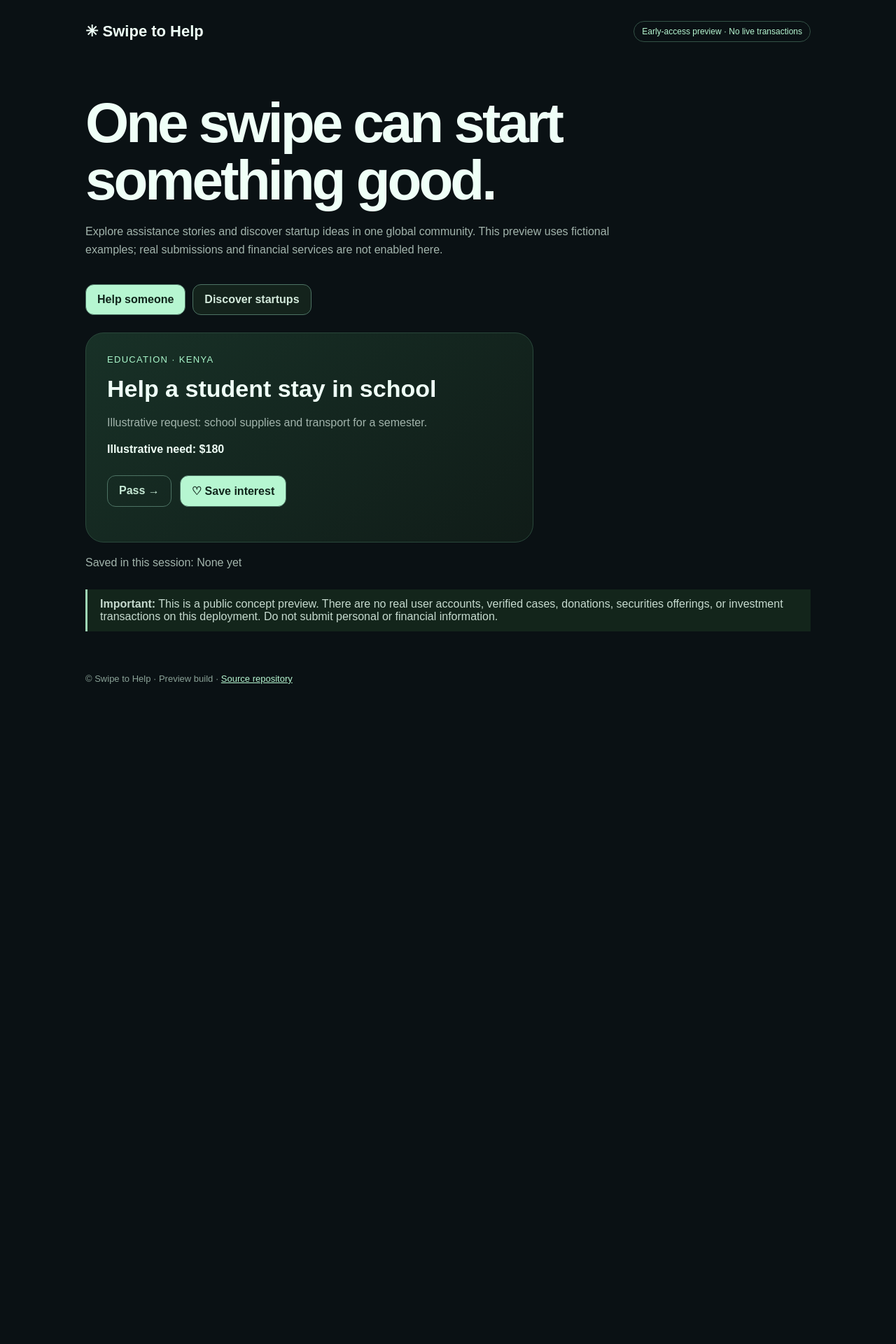
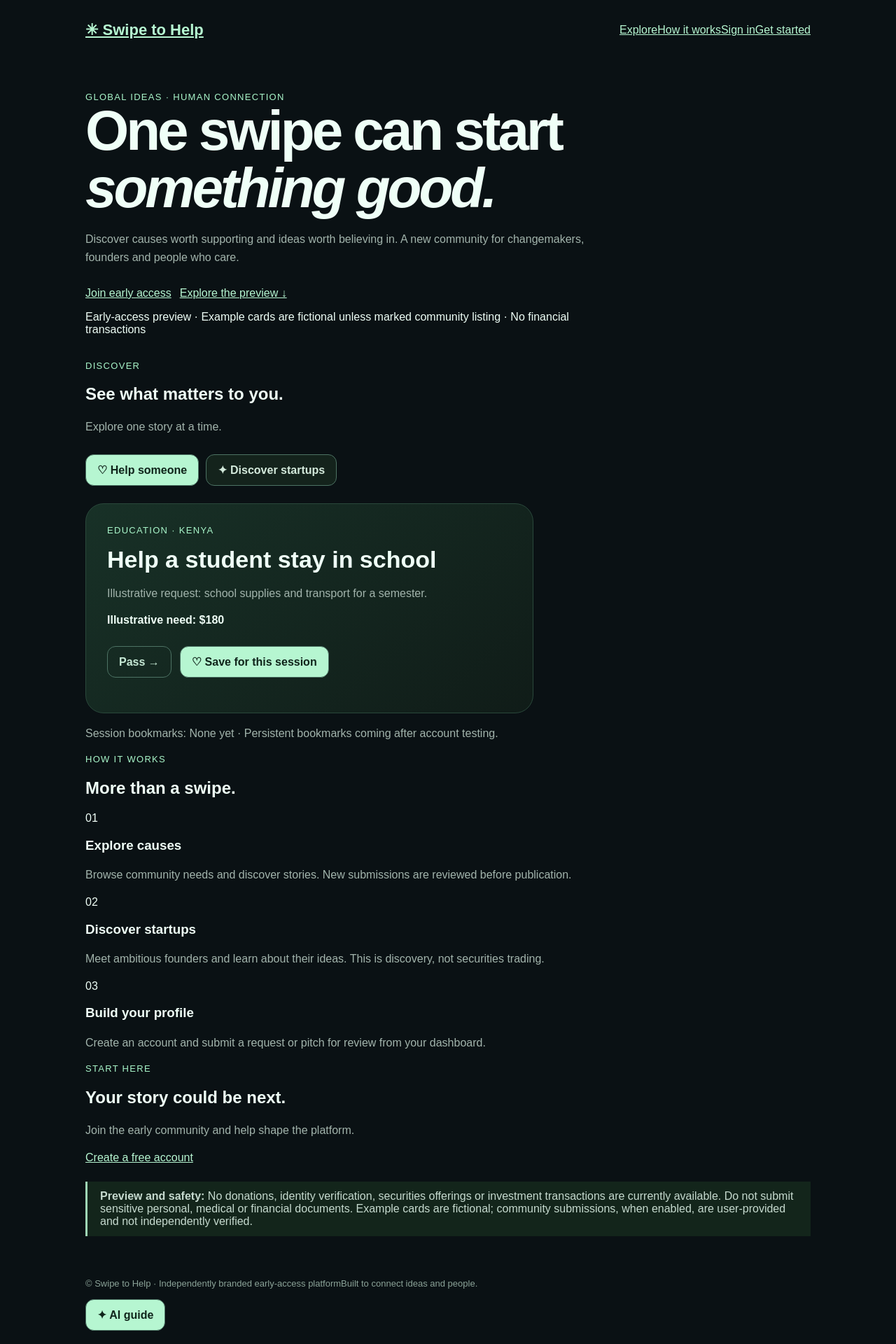
Before and after one commit to mathurhritik2507/swipe-to-help, a Next.js app: page / in a window 1280 px wide. Shown: the top 1920 px of the page at 70% size. Before the commit the page ends 1022 px from the top, so only its background shows below. Built offline with nearby package versions, Linux system fonts and the light colour scheme; no server answers; the database is empty.

Commit message:
feat: expand branded landing, discovery and account navigation

```diff
--- a/app/page.tsx
+++ b/app/page.tsx
@@ -1,5 +1,8 @@
 'use client';
-import { useState } from 'react';
+import {useEffect,useState} from 'react';
+import Link from 'next/link';
+import Assistant from '../components/assistant';
+import {supabase} from '../lib/supabase';
 type Story={title:string;country:string;category:string;description:string;amount:string};
 const help:Story[]=[
 {title:'Help a student stay in school',country:'Kenya',category:'Education',description:'Illustrative request: school supplies and transport for a semester.',amount:'$180'},
@@ -12,17 +15,15 @@ const ideas:Story[]=[
 {title:'Community water monitoring',country:'Kenya',category:'Civic tech',description:'Illustrative startup: low-cost water quality alerts.',amount:'Concept'}
 ];
 export default function Home(){
- const [lane,setLane]=useState<'help'|'ideas'>('help'); const [index,setIndex]=useState(0); const [saved,setSaved]=useState<string[]>([]);
- const data=lane==='help'?help:ideas; const item=data[index%data.length];
- const next=()=>setIndex(v=>v+1);
- const save=()=>{setSaved(v=>v.includes(item.title)?v:[...v,item.title]);next()};
- return <main className="shell">
- <header className="top"><span className="brand">✳ Swipe to Help</span><span className="tag">Early-access preview · No live transactions</span></header>
- <section className="hero"><h1>One swipe can start something good.</h1><p className="muted">Explore assistance stories and discover startup ideas in one global community. This preview uses fictional examples; real submissions and financial services are not enabled here.</p></section>
- <nav className="tabs" aria-label="Discovery lane"><button className={lane==='help'?'active':''} onClick={()=>{setLane('help');setIndex(0)}}>Help someone</button><button className={lane==='ideas'?'active':''} onClick={()=>{setLane('ideas');setIndex(0)}}>Discover startups</button></nav>
- <article className="card"><div className="eyebrow">{item.category} · {item.country}</div><h2>{item.title}</h2><p className="muted">{item.description}</p><p><strong>{lane==='help'?'Illustrative need: ':'Stage: '}{item.amount}</strong></p><div className="actions"><button className="secondary" onClick={next}>Pass →</button><button onClick={save}>♡ Save interest</button></div></article>
- <p className="muted">Saved in this session: {saved.length ? saved.join(' · ') : 'None yet'}</p>
- <aside className="notice"><strong>Important:</strong> This is a public concept preview. There are no real user accounts, verified cases, donations, securities offerings, or investment transactions on this deployment. Do not submit personal or financial information.</aside>
- <footer className="foot">© Swipe to Help · Preview build · <a href="https://github.com/mathurhritik2507/swipe-to-help">Source repository</a></footer>
- </main>
+ const [lane,setLane]=useState<'help'|'ideas'>('help'),[index,setIndex]=useState(0),[saved,setSaved]=useState<string[]>([]),[signedIn,setSignedIn]=useState(false),[live,setLive]=useState<Story[]>([]);
+ const data=live.length?live:(lane==='help'?help:ideas);const item=data[index%data.length];
+ useEffect(()=>{let active=true;async function load(){try{const client=supabase();const {data:{user}}=await client.auth.getUser();if(active)setSignedIn(!!user);const result=lane==='help'?await client.from('help_requests').select('title,country,category,description').eq('status','approved').order('created_at',{ascending:false}).limit(30):await client.from('startup_pitches').select('name,industry,summary').eq('status','approved').order('created_at',{ascending:false}).limit(30);if(active)setLive((result.data||[]).map((r:Record<string,unknown>)=>({title:String(r.title||r.name||''),country:String(r.country||'Global'),category:String(r.category||r.industry||'Startup'),description:String(r.description||r.summary||''),amount:'Community listing'})));}catch{if(active)setLive([])}}void load();return()=>{active=false}},[lane]);
+ const next=()=>setIndex(v=>v+1);const save=()=>{setSaved(v=>v.includes(item.title)?v:[...v,item.title]);next()};
+ return <main className="shell"><header className="top"><Link href="/" className="brand">✳ Swipe to Help</Link><nav className="header-links" aria-label="Main navigation"><a href="#explore">Explore</a><a href="#how-it-works">How it works</a><Link href={signedIn?'/dashboard':'/auth'}>{signedIn?'Dashboard':'Sign in'}</Link><Link className="link-button" href={signedIn?'/dashboard':'/auth'}>{signedIn?'My account':'Get started'}</Link></nav></header>
+ <section className="hero"><div className="eyebrow">GLOBAL IDEAS · HUMAN CONNECTION</div><h1>One swipe can start <em>something good.</em></h1><p className="muted">Discover causes worth supporting and ideas worth believing in. A new community for changemakers, founders and people who care.</p><div className="actions"><Link className="link-button" href={signedIn?'/dashboard':'/auth'}>{signedIn?'Open dashboard':'Join early access'}</Link><a className="outline-button" href="#explore">Explore the preview ↓</a></div><p className="preview-note">Early-access preview · Example cards are fictional unless marked community listing · No financial transactions</p></section>
+ <section id="explore" className="explore"><div className="section-heading"><div><div className="eyebrow">DISCOVER</div><h2>See what matters to you.</h2></div><p className="muted">Explore one story at a time.</p></div><nav className="tabs" aria-label="Discovery lane"><button className={lane==='help'?'active':''} onClick={()=>{setLane('help');setIndex(0);setLive([])}}>♡ Help someone</button><button className={lane==='ideas'?'active':''} onClick={()=>{setLane('ideas');setIndex(0);setLive([])}}>✦ Discover startups</button></nav><article className="card"><div className="eyebrow">{item.category} · {item.country}</div><h2>{item.title}</h2><p className="muted">{item.description}</p><p><strong>{live.length?'Approved community listing':lane==='help'?'Illustrative need: '+item.amount:'Stage: '+item.amount}</strong></p><div className="actions"><button className="secondary" onClick={next}>Pass →</button><button onClick={save}>♡ Save for this session</button></div></article><p className="muted saved">Session bookmarks: {saved.length? saved.join(' · '):'None yet'} · Persistent bookmarks coming after account testing.</p></section>
+ <section id="how-it-works" className="features"><div className="section-heading"><div><div className="eyebrow">HOW IT WORKS</div><h2>More than a swipe.</h2></div></div><div className="feature-grid"><div className="feature"><span className="feature-icon">01</span><h3>Explore causes</h3><p className="muted">Browse community needs and discover stories. New submissions are reviewed before publication.</p></div><div className="feature"><span className="feature-icon">02</span><h3>Discover startups</h3><p className="muted">Meet ambitious founders and learn about their ideas. This is discovery, not securities trading.</p></div><div className="feature"><span className="feature-icon">03</span><h3>Build your profile</h3><p className="muted">Create an account and submit a request or pitch for review from your dashboard.</p></div></div></section>
+ <section className="cta"><div className="eyebrow">START HERE</div><h2>Your story could be next.</h2><p className="muted">Join the early community and help shape the platform.</p><Link className="link-button" href={signedIn?'/dashboard':'/auth'}>{signedIn?'Go to my dashboard':'Create a free account'}</Link></section>
+ <aside className="notice"><strong>Preview and safety:</strong> No donations, identity verification, securities offerings or investment transactions are currently available. Do not submit sensitive personal, medical or financial documents. Example cards are fictional; community submissions, when enabled, are user-provided and not independently verified.</aside>
+ <footer className="foot"><span>© Swipe to Help · Independently branded early-access platform</span><span>Built to connect ideas and people.</span></footer><Assistant/></main>
 }
```
